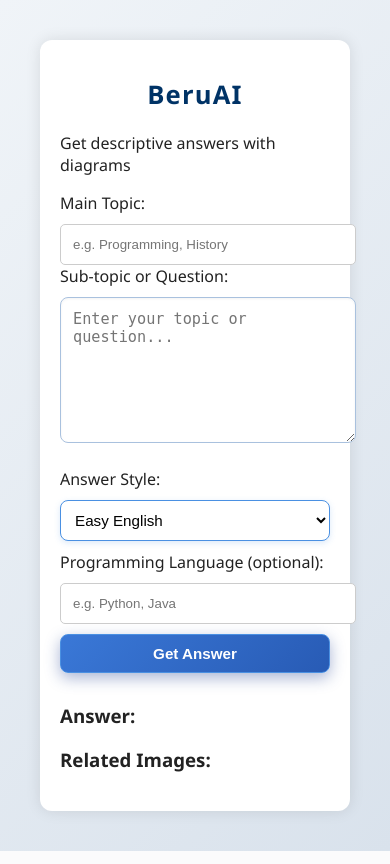
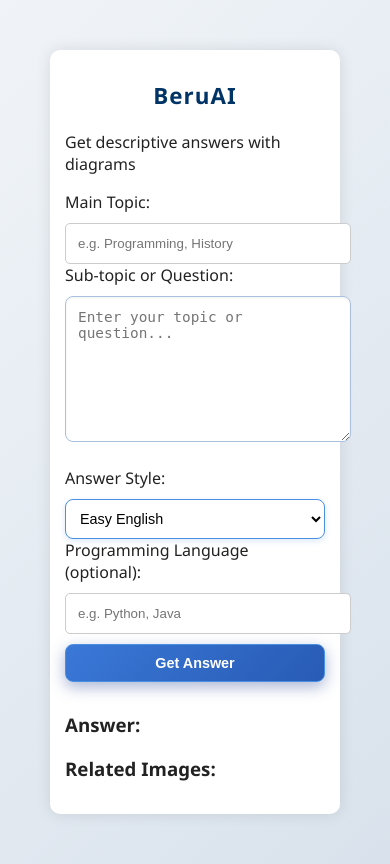
Before and after one commit to SanFlash/Satyen78beruAI, a Flask app: page / in a window 390 px wide. Run offline with Flask 3, Linux system fonts and the light colour scheme.

Commit message:
Update index.html

```diff
--- a/templates/index.html
+++ b/templates/index.html
@@ -208,77 +208,91 @@
         }
         /* === RESPONSIVE STYLES FOR MULTIPLE SCREENS === */
 
+        /* === RESPONSIVE STYLES === */
+
 @media (max-width: 1024px) {
   .container {
     max-width: 90%;
-            padding: 25px 30px;
+    padding: 25px;
   }
 
   textarea {
     width: 100%;
+    font-size: 1rem;
   }
 
-          select,
-          button {
-            font-size: 0.95rem;
-            margin-bottom: 10px;
+  select, button {
+    margin-top: 10px;
+    margin-right: 0;
+    width: 100%;
+  }
+
+  h1 {
+    font-size: 1.8rem;
+  }
+
+  #textAnswer {
+    font-size: 1.05rem;
   }
 }
 
 @media (max-width: 768px) {
-          body {
-            margin: 20px;
-          }
-
   h1 {
-            font-size: 1.9rem;
+    font-size: 1.6rem;
+    letter-spacing: 1px;
   }
 
   textarea {
     height: 120px;
-            font-size: 1rem;
+    font-size: 0.95rem;
   }
 
-          select,
-          button {
-            display: block;
-            width: 100%;
-            margin: 10px 0;
-            font-size: 1rem;
+  button, select {
+    font-size: 0.95rem;
+    padding: 10px;
   }
 
-          button {
+  .container {
+    padding: 20px;
+    border-radius: 10px;
+  }
+
+  #textAnswer {
+    font-size: 1rem;
+    line-height: 1.6;
+  }
+
+  pre {
+    font-size: 0.9rem;
     padding: 12px;
   }
 }
 
 @media (max-width: 480px) {
   h1 {
-            font-size: 1.6rem;
+    font-size: 1.4rem;
   }
 
   .container {
-            padding: 20px;
+    padding: 15px;
   }
 
   textarea {
-            font-size: 0.95rem;
+    font-size: 0.9rem;
     padding: 12px;
   }
 
-          select,
-          button {
-            font-size: 0.95rem;
+  button, select {
+    font-size: 0.9rem;
     padding: 10px;
   }
 
   #textAnswer {
-            font-size: 1rem;
+    font-size: 0.95rem;
   }
 
   pre {
-            font-size: 0.9rem;
-            padding: 12px;
+    font-size: 0.85rem;
   }
 }
 
```
Lines whose indentation alone changed are shown as unchanged.
